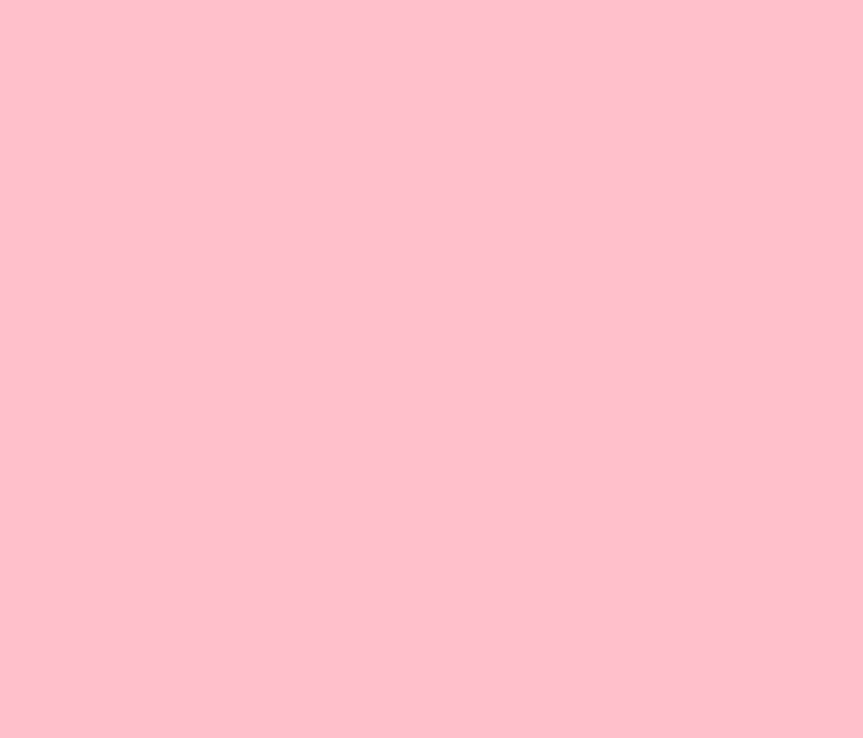
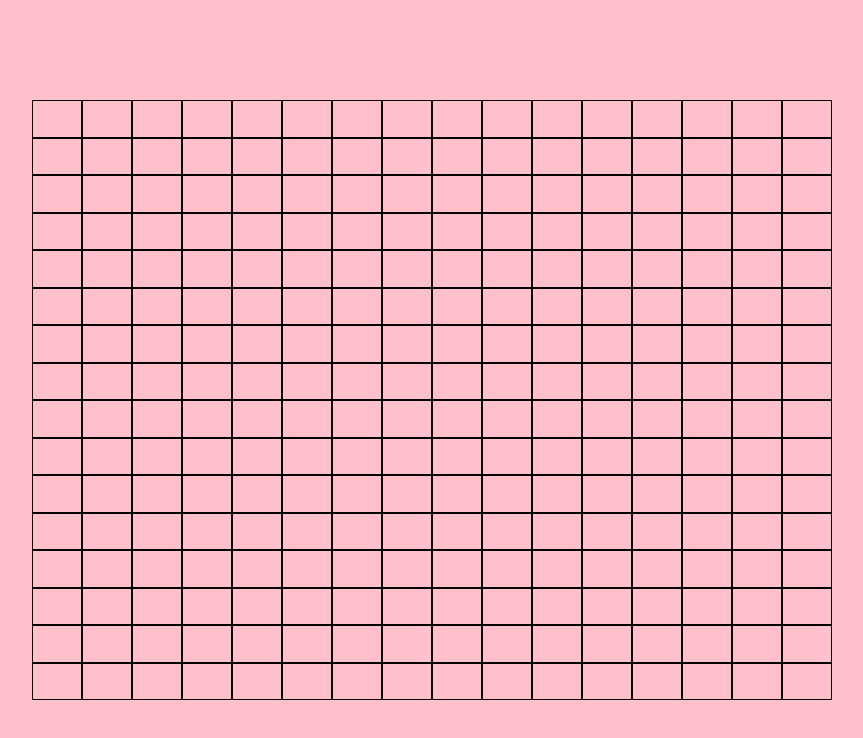
Before and after one commit to paltaguac/etch-a-sketch, a plain HTML site: page index.html in a window 1280 px wide. Shown: the whole page, without its empty margins (208-1071 px from the left). Drawn offline with Linux system fonts and the light colour scheme.

Commit message:
Added a function to create a grid dynamically

```diff
--- a/script.js
+++ b/script.js
@@ -0,0 +1,12 @@
+const wrapper = document.querySelector(".wrapper")
+const gridContainer = document.querySelector(".gridContainer")
+function makeRows(rows, cols){
+    gridContainer.style.setProperty("--grid-rows", rows);
+    gridContainer.style.setProperty("--grid-cols",cols);
+    for (i=0; i<(rows*cols);i++){
+        let cell = document.createElement("div");
+        gridContainer.appendChild(cell).className="grid-item";
+    }
+}
+
+makeRows(16,16)
--- a/style.css
+++ b/style.css
@@ -6,4 +6,19 @@ body{
     background-color: pink;
     min-height: 100vh;
     flex-direction: column;
+    align-items: center;
+    justify-content: center;
 }
+.gridContainer{
+    display: grid;
+    grid-template-rows: repeat(var(--grid-rows), 1fr);
+    grid-template-columns: repeat(var(--grid-cols), 1fr);
+    box-sizing: border-box;
+    height: 600px;
+    width: 800px;
+}
+.grid-item {
+    padding: 1em;
+    border: 1px solid black;
+    text-align: center;
+  }
```
